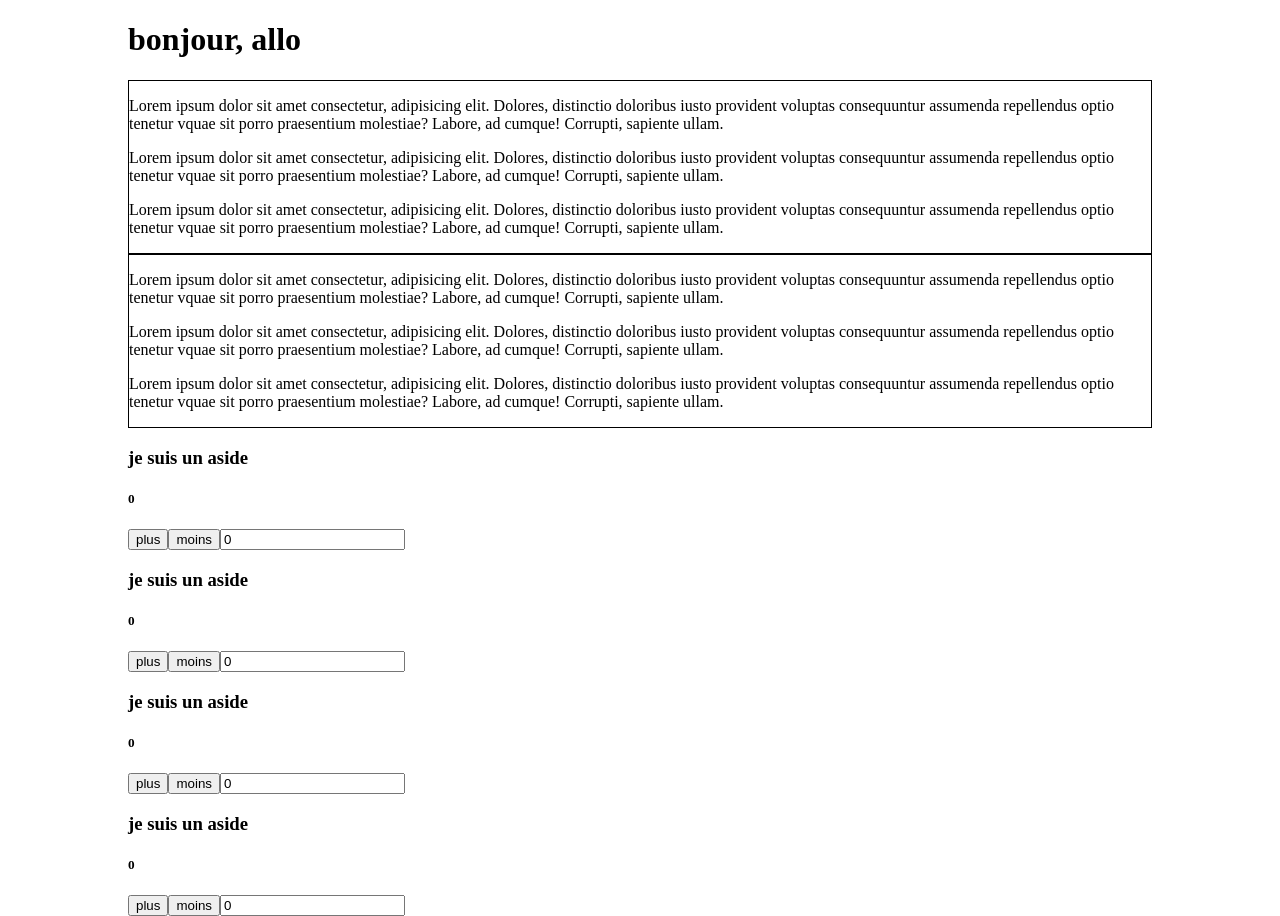
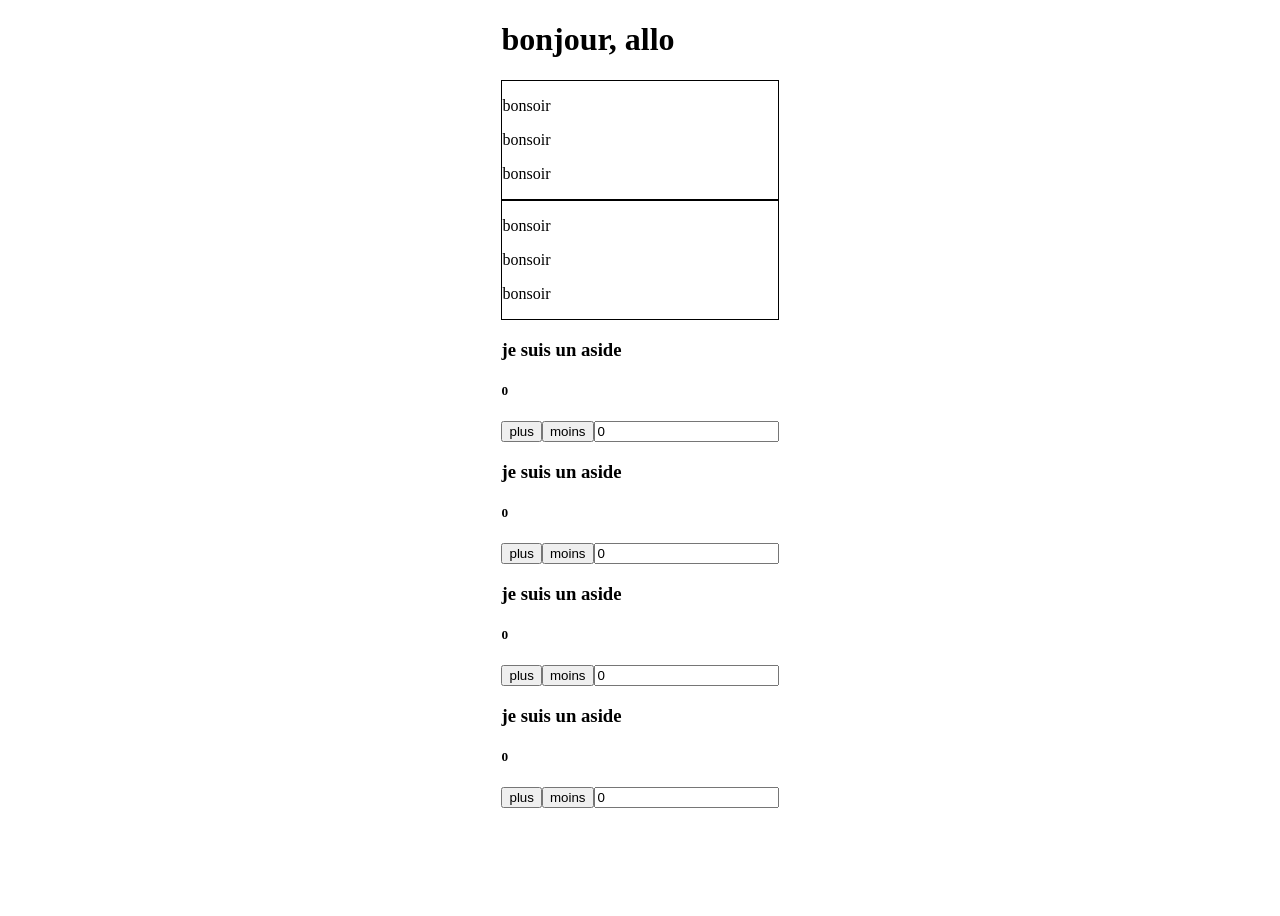
Before and after one commit to Aleksios22/personal-portfolio, a Vue app: page / in a window 1280 px wide. After the commit the page ends 808 px from the top, so only its background shows below. Built offline with nearby package versions, Linux system fonts and the light colour scheme; no server answers.

Commit message:
petits travaux2

```diff
--- a/src/components/MonArticle.vue
+++ b/src/components/MonArticle.vue
@@ -1,11 +1,9 @@
 <template>
    <article>
-      <p v-for="tours in toursBoucle" v-bind:key="tours">
-        Lorem ipsum dolor sit amet consectetur, adipisicing elit. Dolores,
-        distinctio doloribus iusto provident voluptas consequuntur assumenda
-        repellendus optio tenetur vquae sit porro praesentium molestiae? Labore,
-        ad cumque! Corrupti, sapiente ullam.
+      <p v-for="tours in toursBoucle" :key="tours">
+       bonsoir
       </p>
+
     </article>
 </template>
 
@@ -13,19 +11,24 @@
 export default {
     data() {
         return {
-            toursBoucle : 3
+            toursBoucle : 3,
+            commentaires : null
         }
     },
     beforeCreate() {
-        fetch('https://jsonplaceholder.typicode.com/posts')
+
+       fetch('https://jsonplaceholder.typicode.com/posts')
         .then(reponse => reponse.json())
-        .then(resultat => this.posts = resultat)
+        .then(resultat => console.log(resultat));
+
     }
 }
 </script>
 
 <style>
+
     article {
-    border: 1px solid black;
+        border: 1px solid black;
     }
+
 </style>
```
